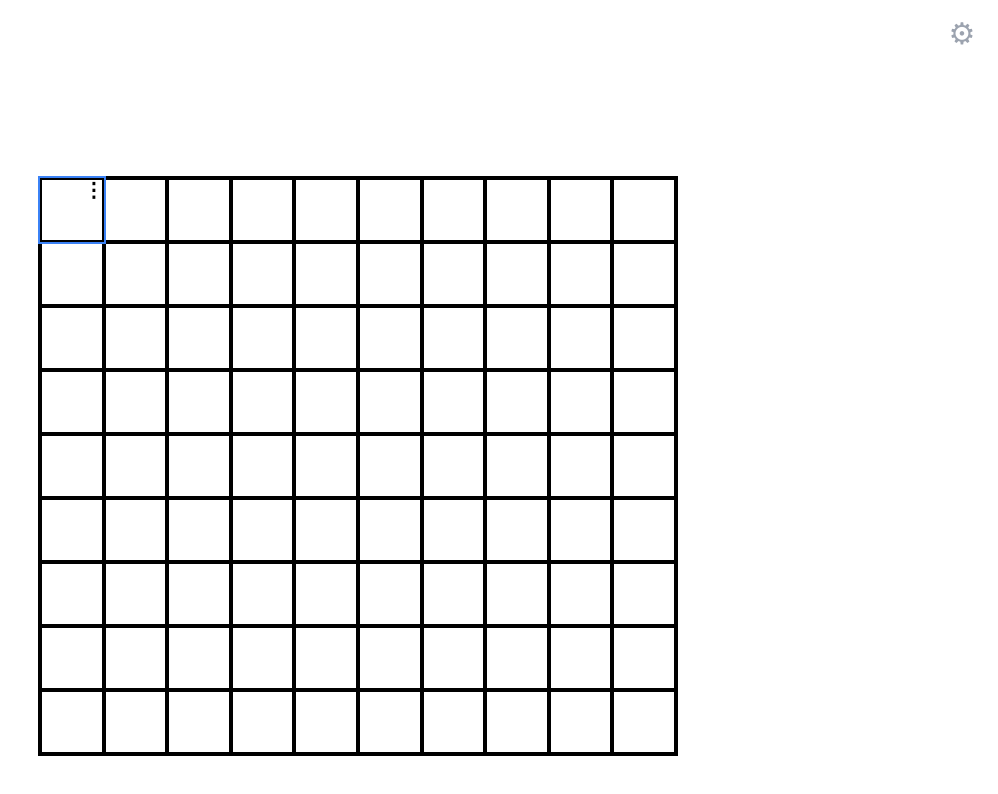
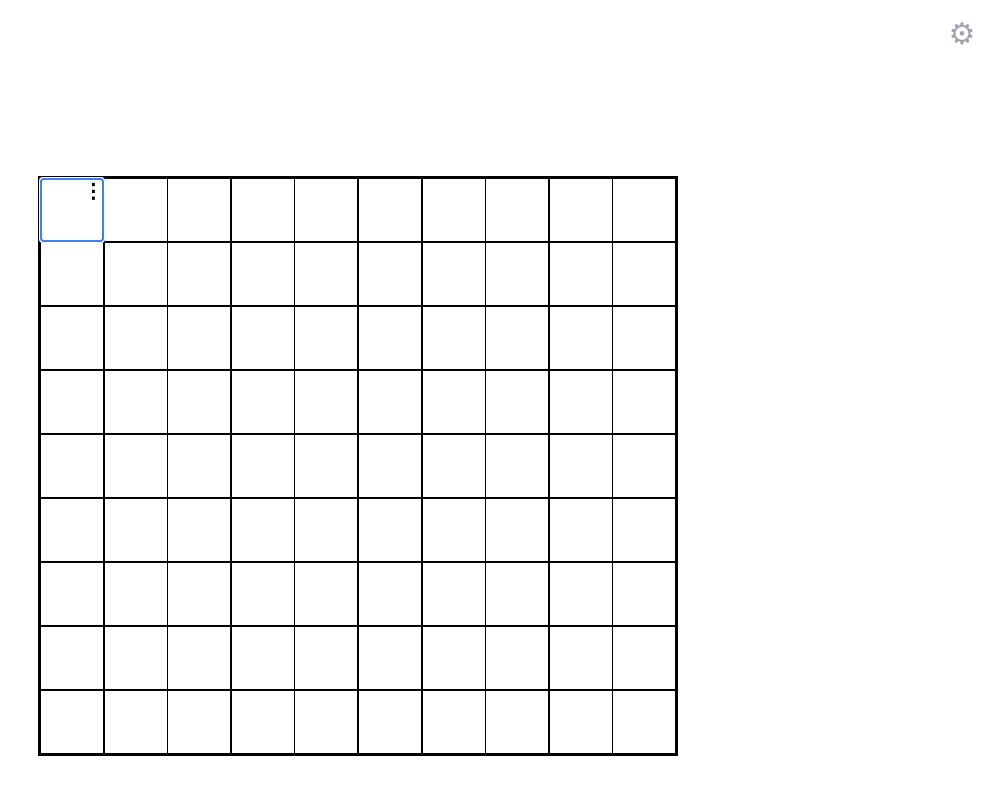
Before and after one commit to lars-soderman/melody-x, a Next.js app: page / in a window 1280 px wide. Both pictures are taken after a click on the button 353 px from the left and 210 px from the top of the page. Shown: the top 794 px of the page, without its empty margins (282-1280 px from the left). Built offline with nearby package versions, Linux system fonts and the light colour scheme.

Commit message:
border w dynamic ish

```diff
--- a/src/app/components/BoxInput.tsx
+++ b/src/app/components/BoxInput.tsx
@@ -78,10 +78,10 @@ export function BoxInput({
             e.currentTarget.select();
           }
         }}
-        className={`z-10 cursor-pointer border-2 border-black text-center text-4xl uppercase text-gray-500 ${
+        className={`z-10 w-full cursor-pointer text-center text-4xl uppercase text-gray-500 ${
           black ? 'bg-black text-white' : 'bg-white'
-        } focus:outline-none focus:ring-2 focus:ring-blue-500`}
-        style={{ height: `${boxSize}px`, width: `${boxSize}px` }}
+        } focus:outline-blue-500 focus:ring-blue-500 focus-visible:outline-8`}
+        // style={{ height: `${boxSize}px`, width: `${boxSize}px` }}
         maxLength={1}
       />
       {isSelected && (
--- a/src/app/components/GridCell.tsx
+++ b/src/app/components/GridCell.tsx
@@ -27,7 +27,16 @@ export function GridCell({
   boxSize,
 }: GridCellProps) {
   return (
-    <div className="relative flex">
+    <div
+      className="relative flex"
+      style={{
+        width: `${boxSize}px`,
+        height: `${boxSize}px`,
+        borderWidth: `${boxSize * 0.03}px`,
+        borderStyle: 'solid',
+        borderColor: 'black',
+      }}
+    >
       {editingBox === box ? (
         <BoxInput
           id={getId(box)}
--- a/src/app/components/ShowBox.tsx
+++ b/src/app/components/ShowBox.tsx
@@ -47,11 +47,11 @@ export function ShowBox({
   return (
     <>
       <button
-        style={{
-          width: `${Math.max(boxSize, 40)}px`,
-          height: `${Math.max(boxSize, 40)}px`, // Minimum height of 40px
-        }}
-        className={`relative cursor-pointer border-2 border-black text-center text-2xl uppercase md:text-4xl ${
+        // style={{
+        //   width: `${Math.max(boxSize, 40)}px`,
+        //   height: `${Math.max(boxSize, 40)}px`, // Minimum height of 40px
+        // }}
+        className={`relative w-full cursor-pointer text-center text-2xl uppercase md:text-4xl ${
           black ? 'bg-black text-white' : 'bg-white'
         }`}
         onClick={onClick}
```
